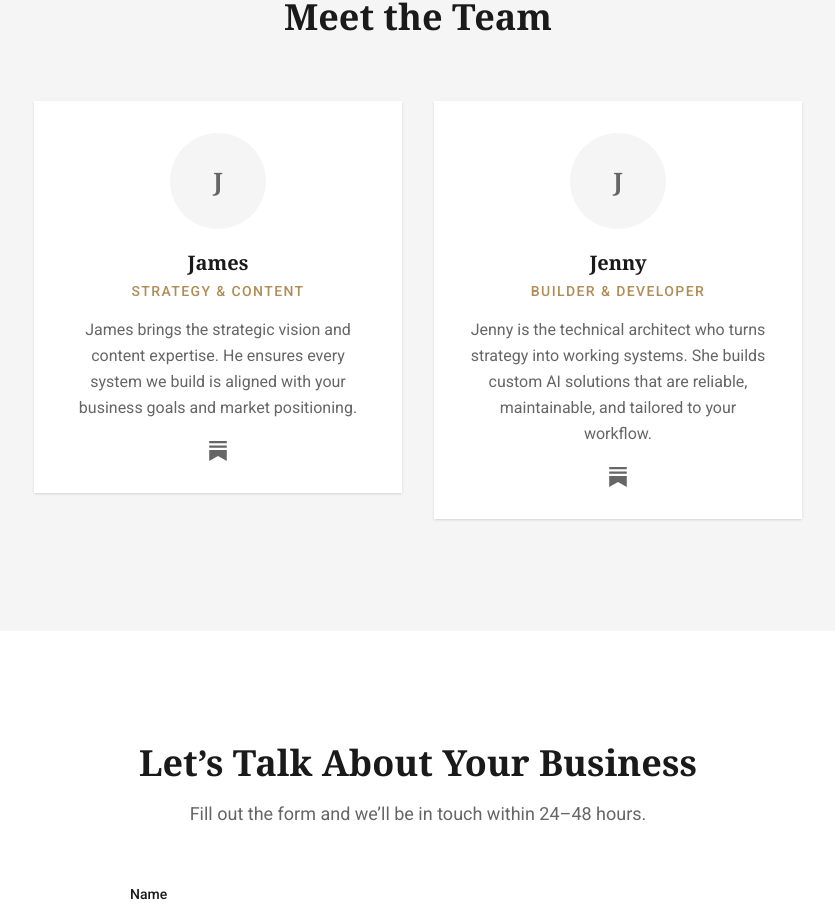
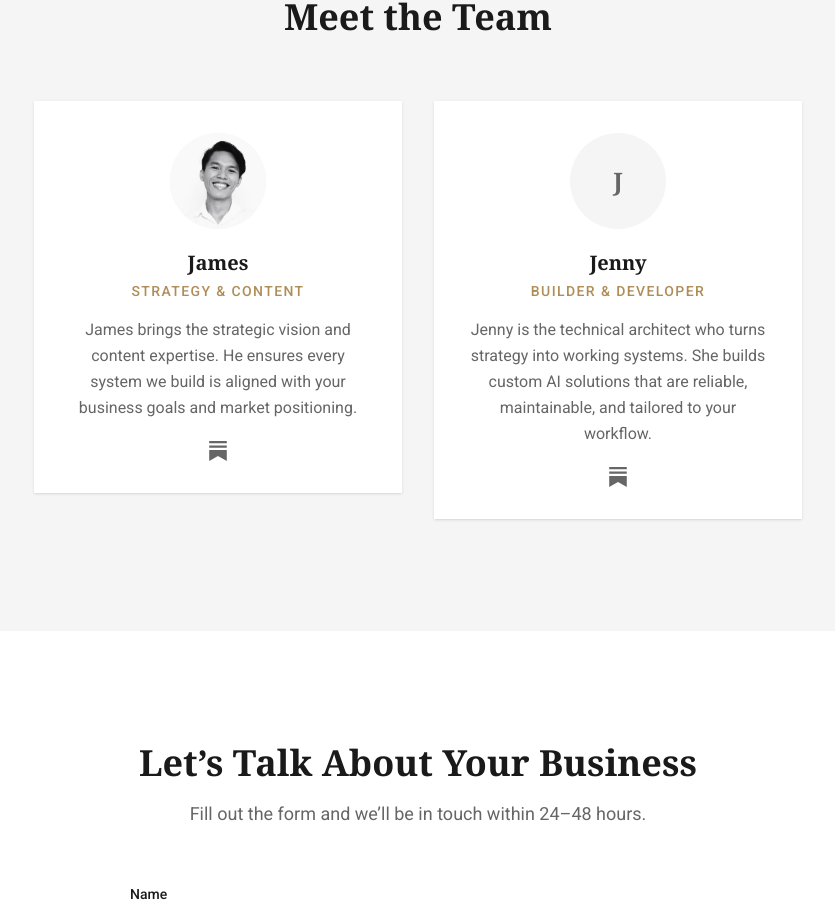
Before and after one commit to Unpromptable-Assets/unpromptable-assets, a Next.js app: page / in a window 1280 px wide. Shown: the part 4818-5727 px from the top of the page, without its empty margins (222-1057 px from the left). Built offline with nearby package versions, Linux system fonts and the light colour scheme.

Commit message:
Add James's photo to team section

```diff
--- a/src/components/MeetTheTeam.tsx
+++ b/src/components/MeetTheTeam.tsx
@@ -29,6 +29,7 @@ const team = [
     name: "James",
     role: "Strategy & Content",
     initials: "J",
+    image: "/team/james.png",
     bio: "James brings the strategic vision and content expertise. He ensures every system we build is aligned with your business goals and market positioning.",
     substackUrl: "https://unpromptable.substack.com/",
   },
@@ -55,10 +56,18 @@ export default function MeetTheTeam() {
           {team.map((member, i) => (
             <FadeIn key={member.name} delay={i * 150}>
               <div className="bg-white p-8 text-center shadow-sm">
-                <div className="mx-auto flex h-24 w-24 items-center justify-center rounded-full bg-background">
-                  <span className="font-serif text-2xl font-bold text-muted">
-                    {member.initials}
-                  </span>
+                <div className="mx-auto flex h-24 w-24 items-center justify-center rounded-full bg-background overflow-hidden">
+                  {member.image ? (
+                    <img
+                      src={member.image}
+                      alt={member.name}
+                      className="h-full w-full object-cover"
+                    />
+                  ) : (
+                    <span className="font-serif text-2xl font-bold text-muted">
+                      {member.initials}
+                    </span>
+                  )}
                 </div>
                 <h3 className="mt-5 font-serif text-xl font-bold text-foreground">
                   {member.name}
```
Also changed, not shown: public/team/james.png (added).
